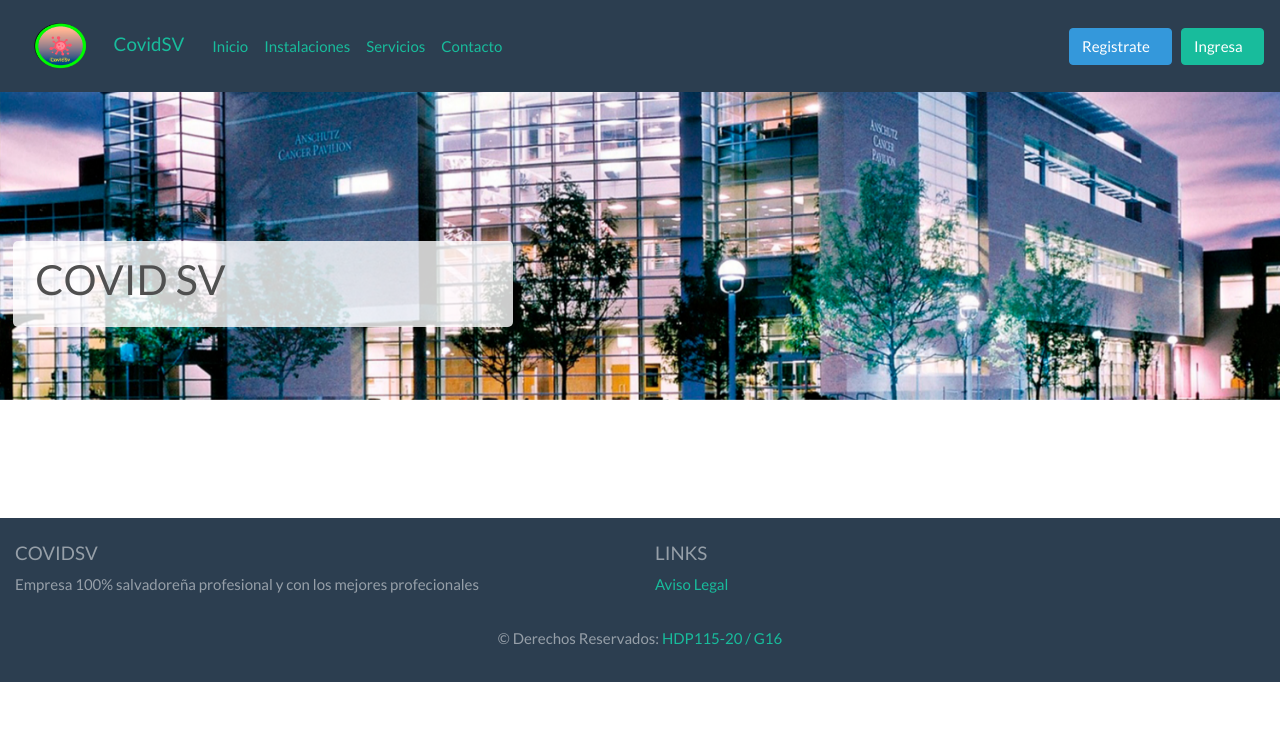
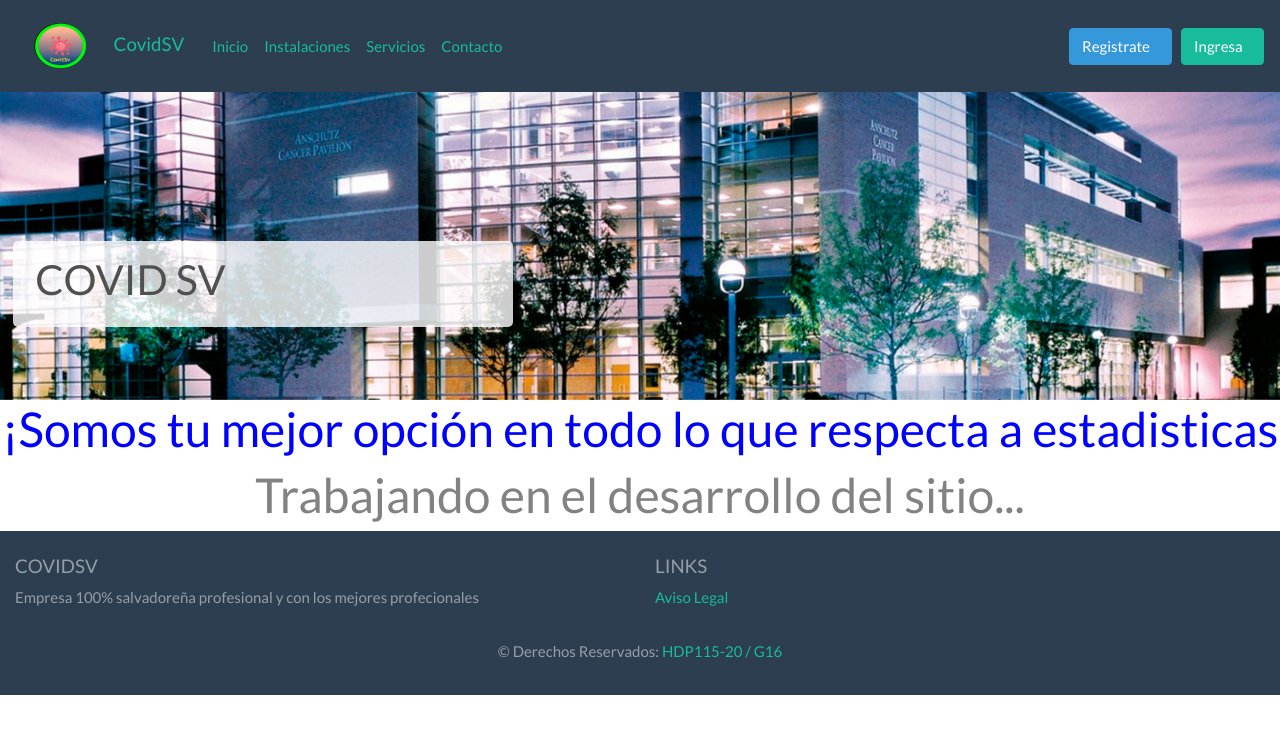
Before and after one commit to speed1test/covidsv, a Django app: page / in a window 1280 px wide. Shown: the top 734 px of the page. Run offline with Django 3.2, Linux system fonts and the light colour scheme; some libraries are stand-ins or nearby versions.

Commit message:
Agregue nuevo diseño

```diff
--- a/apps/covid/templates/index.html
+++ b/apps/covid/templates/index.html
@@ -27,13 +27,15 @@
 	</div>
 </div> <!-- End Carousel -->
 {% endblock %}
+{% block main_container %}
 
 <!-- Vista para un anonimo -->
-<h1 class="animated pulse" style="color: blue;">¡Somos tu mejor opción en todo lo que respecta a vehículos!</h1>
-<div class="embed-responsive embed-responsive-16by9">
-  <iframe class="embed-responsive-item" src="/html/estilo/estilo.html"></iframe>
-</div>
+<h1 class="animated pulse" style="color: blue;">¡Somos tu mejor opción en todo lo que respecta a estadisticas</h1>
+<center>
+	<h1>Trabajando en el desarrollo del sitio...</h1>
+</center>
 
+{% endblock %}
 <!-- Muestra mensaje de error -->
 <div class="modal fade" id="mostrarmodal" tabindex="-1" role="dialog" aria-labelledby="basicModal" aria-hidden="true">
 	<div class="modal-dialog">
```
